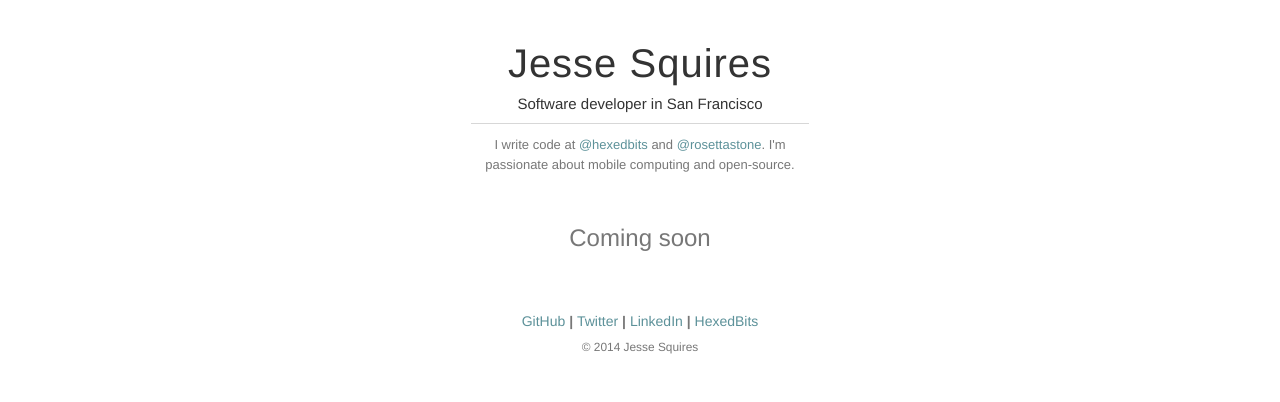
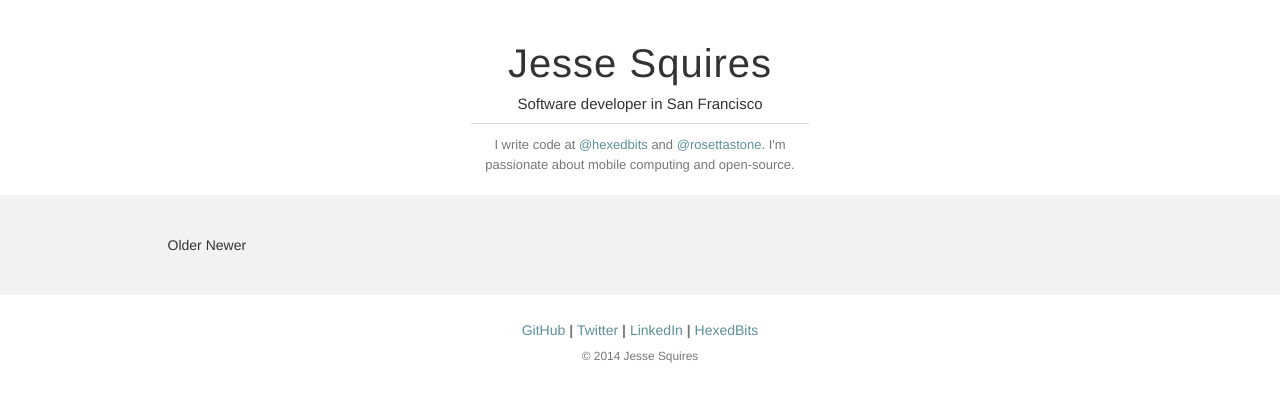
Before and after one commit to jessesquires/jessesquires.com, a Jekyll site: the page built from index.html, in a window 1280 px wide. Shown: the top 402 px of the page. Built offline with Jekyll 4.4.1, drawn with Linux system fonts in a browser that asks for light colours; nearby versions of some CDN libraries; Markdown is read by kramdown in place of the engine named in the settings; the list of posts is cut into pages by our own code.

Commit message:
update style and index

```diff
--- a/css/style.css
+++ b/css/style.css
@@ -49,6 +49,13 @@
 	border-color: #d7d7d7;
 }
 
+#main {
+	margin-top: 20px;
+	margin-bottom: 20px;
+	background-color: #f2f2f2;
+	padding: 20px;
+}
+
 #footer {
 	text-align: center;
 }
@@ -62,16 +69,18 @@
 	height: 80px;
 }
 
+.page {
 
+}
 
+.post {
 
+}
 
-#main {
-	margin-top: 10px;
-	margin-bottom: 25px;
-	/*background-color: #666666;*/
-	padding: 20px;
+.related {
+
 }
+
 
 a {
 	color: #5c9199;
--- a/index.html
+++ b/index.html
@@ -3,4 +3,35 @@
 title: Home
 ---
 
-<h3 class="text-center text-muted">Coming soon</h3>
+<div class="posts">
+  {% for post in paginator.posts %}
+  <div class="post">
+    <h1 class="post-title">
+      <a href="{{ post.url }}">
+        {{ post.title }}
+      </a>
+    </h1>
+
+    <span class="post-date">{{ post.date | date_to_string }}</span>
+
+    {{ post.content }}
+  </div>
+  {% endfor %}
+</div>
+
+<div class="pagination">
+  {% if paginator.next_page %}
+    <a class="pagination-item older" href="/page{{paginator.next_page}}">Older</a>
+  {% else %}
+    <span class="pagination-item older">Older</span>
+  {% endif %}
+  {% if paginator.previous_page %}
+    {% if paginator.page == 2 %}
+      <a class="pagination-item newer" href="/">Newer</a>
+    {% else %}
+      <a class="pagination-item newer" href="/page{{paginator.previous_page}}">Newer</a>
+    {% endif %}
+  {% else %}
+    <span class="pagination-item newer">Newer</span>
+  {% endif %}
+</div>
```
